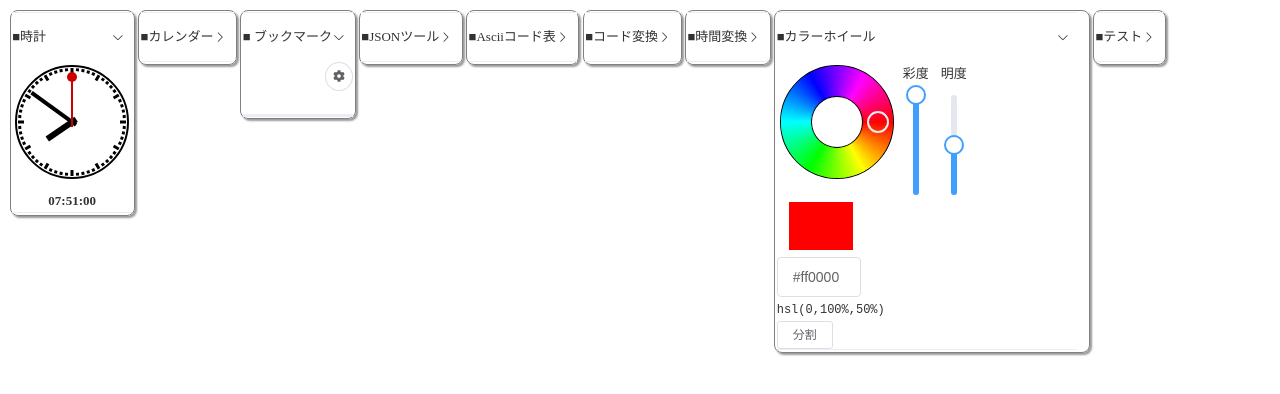
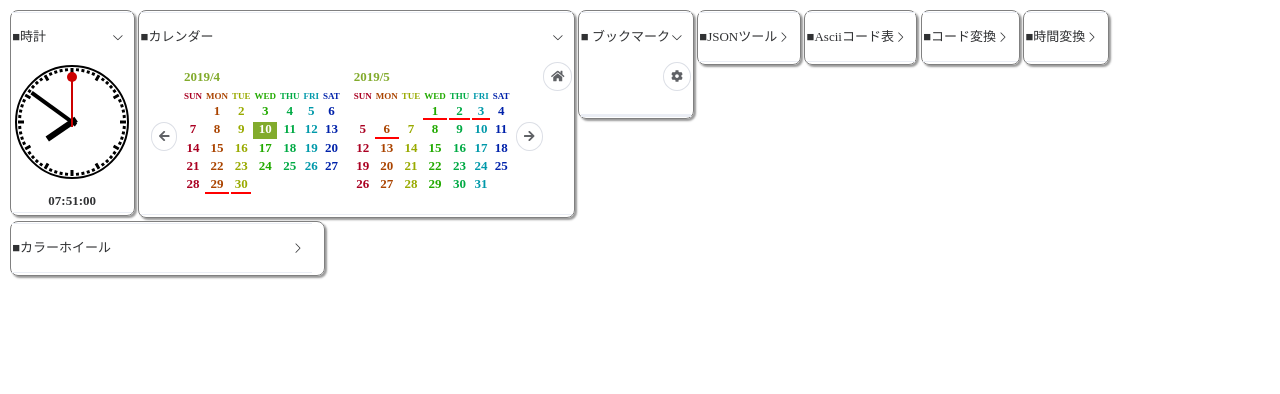
Before and after one commit to septigram/vue-portal1, a Vue app: page / in a window 1280 px wide. Shown: the top 394 px of the page. Built offline with nearby package versions, Linux system fonts and the light colour scheme; the HTML template or start-up script is replaced by a standard one.

Commit message:
update state.

```diff
--- a/src/App.vue
+++ b/src/App.vue
@@ -64,8 +64,8 @@ export default {
         { type: 'ascii' },
         { type: 'code-convert' },
         { type: 'time-convert' },
-        { type: 'color-wheel' },
-        { type: 'test' }
+        { type: 'color-wheel' }
+        //{ type: 'test' }
       ]
     }
   }
@@ -76,6 +76,7 @@ export default {
 ul {
   display: inline-block;
   margin: 0;
+  padding: 0;
   margin-block-start: 0;
   margin-block-end: 0;
   padding-inline-start: 0;
--- a/src/components/Calendar.vue
+++ b/src/components/Calendar.vue
@@ -41,6 +41,7 @@ export default {
   name: 'calendar',
   data: function () {
     return {
+      visible: ['calendar'],
       calendars: [],
       diffMonth: 0,
       dayOfWeekHead: 0, // 0:日曜始まり, 1:月曜始まり
--- a/src/components/ColorWheel.vue
+++ b/src/components/ColorWheel.vue
@@ -49,7 +49,7 @@ export default {
   name: 'colorWheel',
   data: function () {
     return {
-      visible: ['colorWheel'],
+      visible: [],
       showTool: false,
       value: '#000000',
       hue: 0,
```
Also changed, not shown: 1 other file (tests, documents, lock files or other folders).
